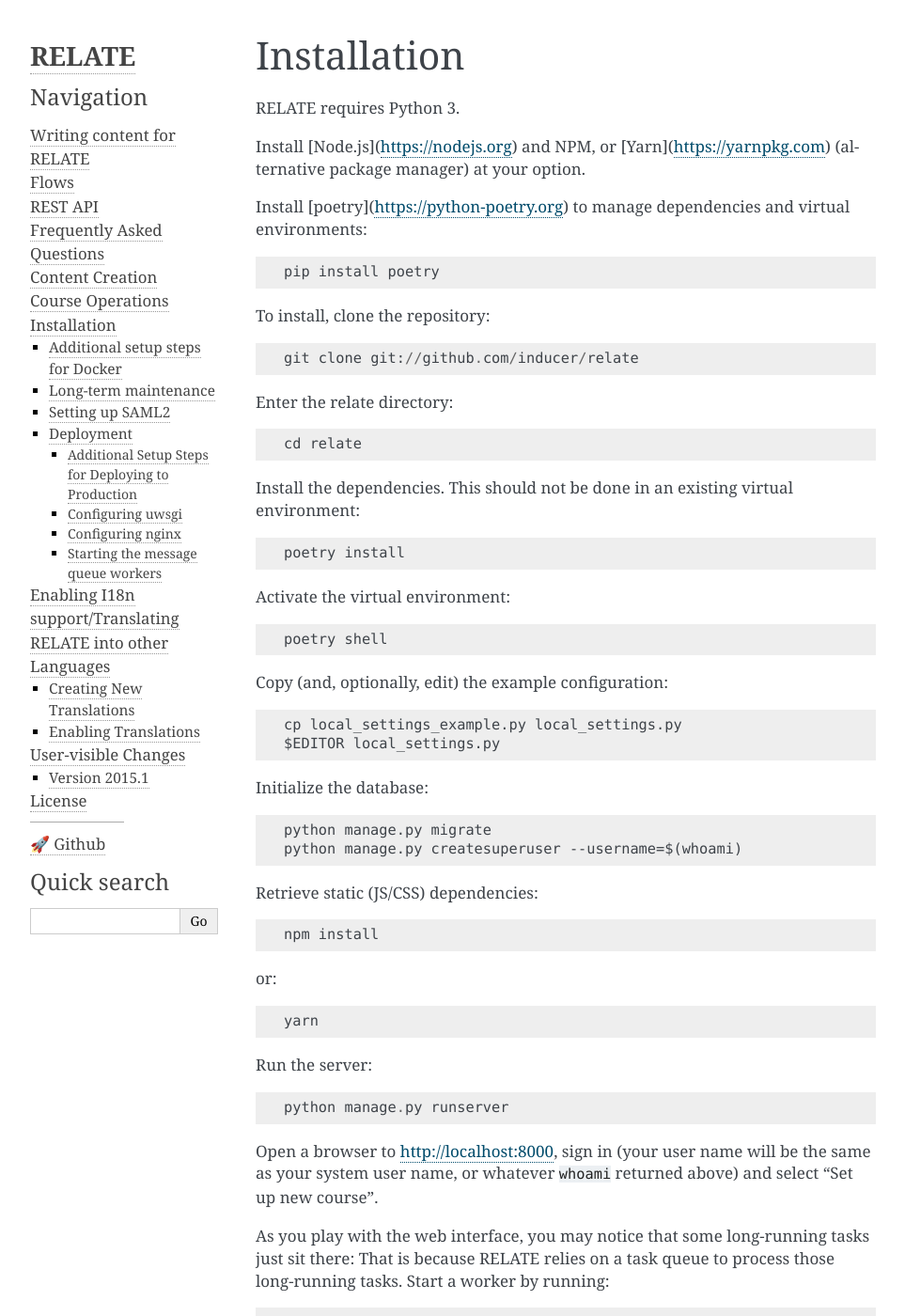
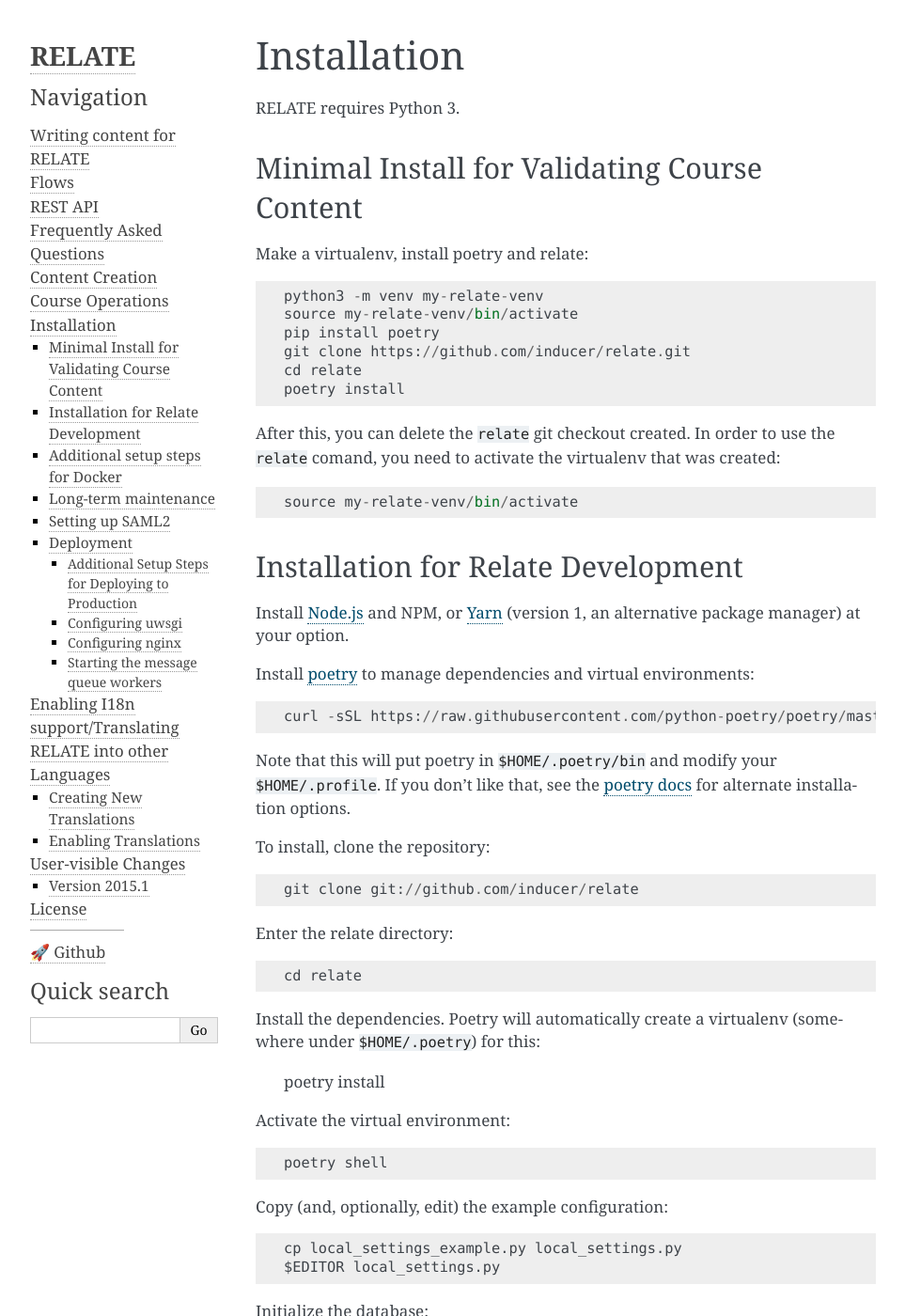
Before and after one commit to inducer/relate, a Sphinx documentation site: the page built from doc/misc.rst, in a window 1280 px wide and 1400 px high. Shown: the whole window at 94% size, without its empty margins (148-1111 px from the left). Built offline with Sphinx 7.4.7, drawn with Linux system fonts in a browser that asks for light colours.

Commit message:
Fix install docs

```diff
--- a/doc/misc.rst
+++ b/doc/misc.rst
@@ -3,13 +3,37 @@
 
 RELATE requires Python 3.
 
-Install [Node.js](https://nodejs.org) and NPM, or [Yarn](https://yarnpkg.com)
-(alternative package manager) at your option.
+Minimal Install for Validating Course Content
+---------------------------------------------
 
-Install [poetry](https://python-poetry.org) to manage dependencies and virtual
+Make a virtualenv, install poetry and relate::
+
+    python3 -m venv my-relate-venv
+    source my-relate-venv/bin/activate
+    pip install poetry
+    git clone https://github.com/inducer/relate.git
+    cd relate
+    poetry install
+
+After this, you can delete the ``relate`` git checkout created. In order to
+use the ``relate`` comand, you need to activate the virtualenv that was created::
+
+    source my-relate-venv/bin/activate
+
+Installation for Relate Development
+-----------------------------------
+
+Install `Node.js <https://nodejs.org>`__ and NPM, or `Yarn <https://yarnpkg.com>`__
+(version 1, an alternative package manager) at your option.
+
+Install `poetry <https://python-poetry.org>`__ to manage dependencies and virtual
 environments::
 
-    pip install poetry
+    curl -sSL https://raw.githubusercontent.com/python-poetry/poetry/master/get-poetry.py | python3
+
+Note that this will put poetry in ``$HOME/.poetry/bin`` and modify your
+``$HOME/.profile``. If you don't like that, see the
+`poetry docs <https://python-poetry.org/docs/>`__ for alternate installation options.
 
 To install, clone the repository::
 
@@ -19,7 +43,8 @@
 
     cd relate
 
-Install the dependencies. This should not be done in an existing virtual environment::
+Install the dependencies. Poetry will automatically create a virtualenv
+(somewhere under ``$HOME/.poetry``) for this:
 
     poetry install
 
```
